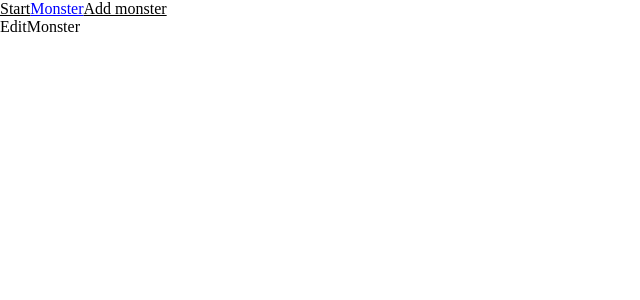
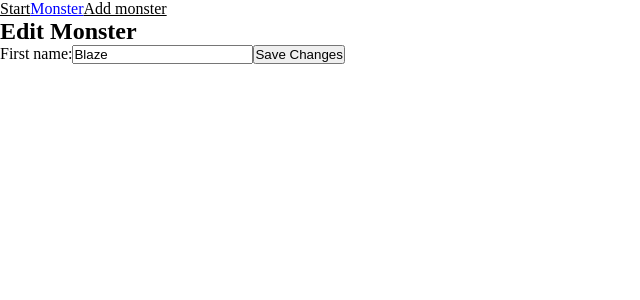
Before and after one commit to jRydell/Johan-Frontend23-monster-university, a React (Vite) app: page /monsters/Blaze/edit in a window 1280 px wide. Shown: the top 300 px of the page, without its empty margins (0-640 px from the left). Built offline with nearby package versions, Linux system fonts and the light colour scheme.

Commit message:
editMonster not working

```diff
--- a/src/main.tsx
+++ b/src/main.tsx
@@ -8,7 +8,7 @@ import { Monsters } from "./pages/Monsters";
 import { Navigation } from "./pages/Navigation";
 import { NotFound } from "./pages/NotFound";
 import { Start } from "./pages/Start";
-import { EditMonster } from "./pages/EditMonster";
+import EditMonster from "./pages/EditMonster";
 import { MonsterContextProvider } from "./components/MonsterContextProvider";
 
 const router = createBrowserRouter([
--- a/src/pages/EditMonster.tsx
+++ b/src/pages/EditMonster.tsx
@@ -1,5 +1,78 @@
-export const EditMonster = () => {
-  return <div>EditMonster</div>;
+import React, { useState, useEffect, useContext } from "react";
+import { useParams, useNavigate } from "react-router-dom";
+import { MonsterContext } from "../state/MonsterStateContext";
+
+const EditMonster = () => {
+  const { monsterID = "" } = useParams<{ monsterID: string }>();
+  const { state, dispatch } = useContext(MonsterContext);
+  const navigate = useNavigate();
+
+  const [monster, setMonster] = useState({
+    first_name: "",
+    last_name: "",
+    description: "",
+    origin: "",
+    num_eyes: 0,
+    num_arms: 0,
+    num_horns: 0,
+    num_wings: 0,
+    num_tentacles: 0,
+    num_mouths: 0,
+    num_tails: 0,
+  });
+
+  useEffect(() => {
+    // Find the selected monster based on monsterID
+    const selectedMonster = state.monsters.find(
+      (monster) => monster.first_name === monsterID
+    );
+
+    // If monster is found, populate the form data with its information
+    if (selectedMonster) {
+      setMonster(selectedMonster);
+    }
+  }, [monsterID, state.monsters]);
+
+  const handleChange = (e: React.ChangeEvent<HTMLInputElement>) => {
+    const { name, value } = e.target;
+    setMonster({ ...monster, [name]: value });
+  };
+
+  const handleSubmit = (e: React.FormEvent<HTMLFormElement>) => {
+    e.preventDefault();
+    // Dispatch an action to update the monster data
+    dispatch({
+      type: "UPDATE",
+      payload: {
+        id: monsterID,
+        updatedMonster: {
+          id: monsterID,
+          ...monster,
+          abilities: { science: [], magic: [] },
+        },
+      },
+    });
+    // Redirect to the monster page after updating
+    navigate(`/monsters/${monsterID}`);
+  };
+
+  return (
+    <div>
+      <h2>Edit Monster</h2>
+      <form onSubmit={handleSubmit}>
+        <label>
+          First name:
+          <input
+            type="text"
+            name="first_name"
+            value={monster.first_name}
+            onChange={handleChange}
+          />
+        </label>
+        <button type="submit">Save Changes</button>
+      </form>
+    </div>
+  );
 };
 
 export default EditMonster;
--- a/src/types/types.ts
+++ b/src/types/types.ts
@@ -23,6 +23,7 @@ export type MonsterState = {
 
 export type Action =
   | { type: "ADD"; payload: Monster }
+  | { type: "UPDATE"; payload: { id: string; updatedMonster: Monster } }
   | { type: "REMOVE"; payload: string };
 
 export type MonsterContextProviderProp = {
```
